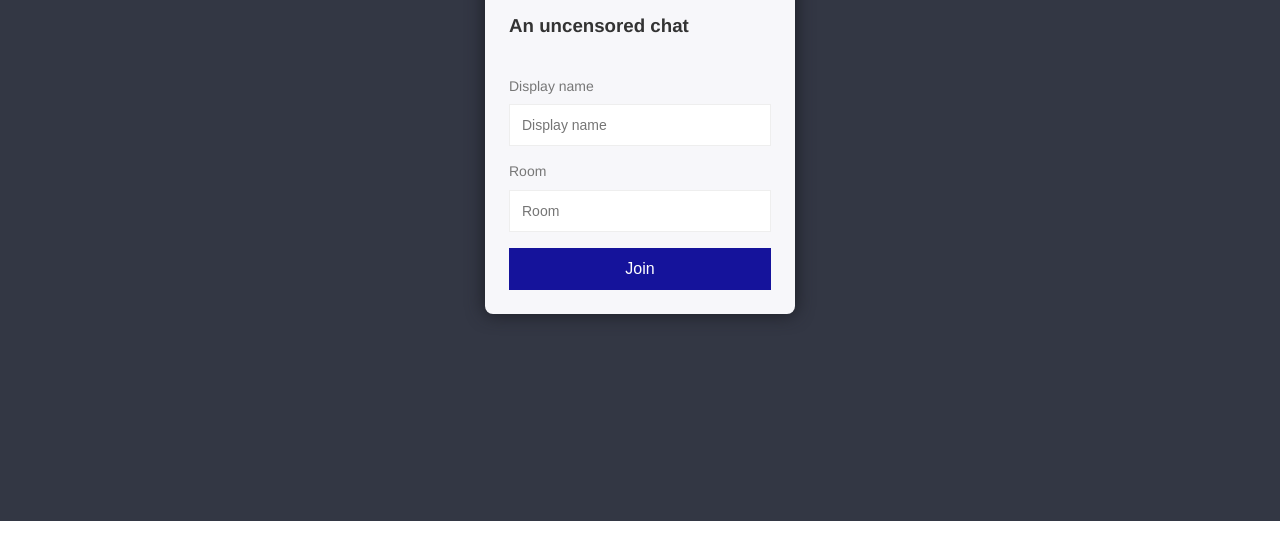
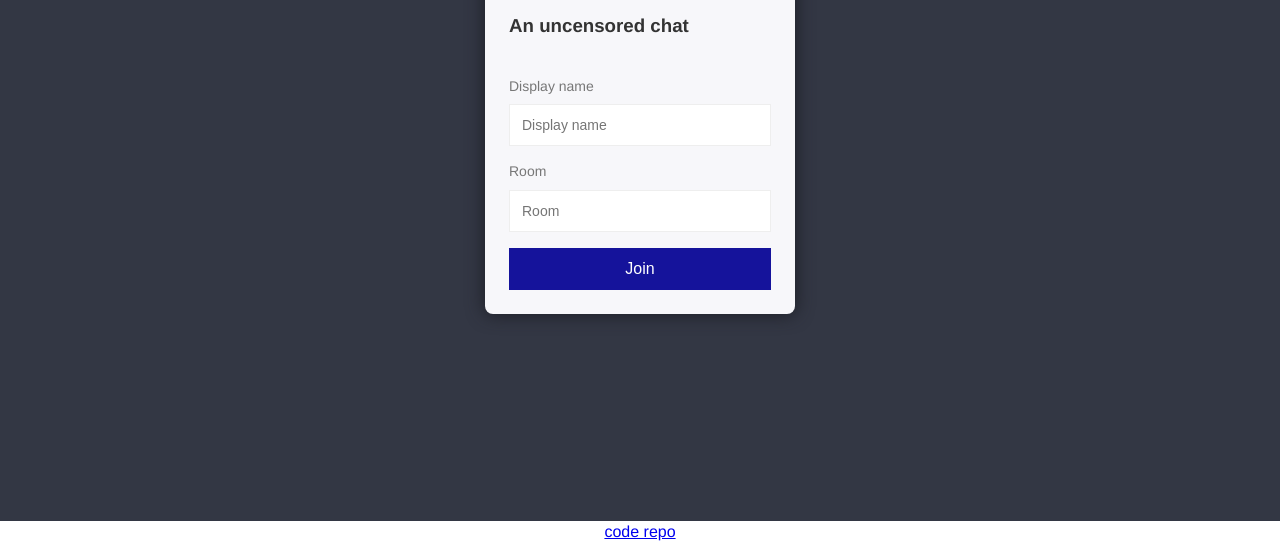
Before and after one commit to simonhlee97/simon-socket, a website: page public/index.html in a window 1280 px wide. Shown: the part 279-822 px from the top of the page. Before the commit the page ends 800 px from the top, so only its background shows below. Drawn offline with Linux system fonts and the light colour scheme.

Commit message:
add link to repo

```diff
--- a/package.json
+++ b/package.json
@@ -1,13 +1,13 @@
 {
 	"name": "chat-app",
 	"version": "1.0.0",
-  "description": "",
+	"description": "Web Sockets project by Simon Lee",
 	"main": "index.js",
 	"scripts": {
 		"start": "node src/index.js",
 		"dev": "nodemon src/index.js"
 	},
-  "author": "",
+	"author": "Simon Lee",
 	"license": "ISC",
 	"dependencies": {
 		"bad-words": "^3.0.0",
--- a/public/index.html
+++ b/public/index.html
@@ -20,5 +20,8 @@
 				</form>
 			</div>
 		</div>
+		<p style="text-align: center">
+			<a href="https://github.com/simonhlee97/simon-socket">code repo</a>
+		</p>
 	</body>
 </html>
```
Lines whose indentation alone changed are shown as unchanged.
